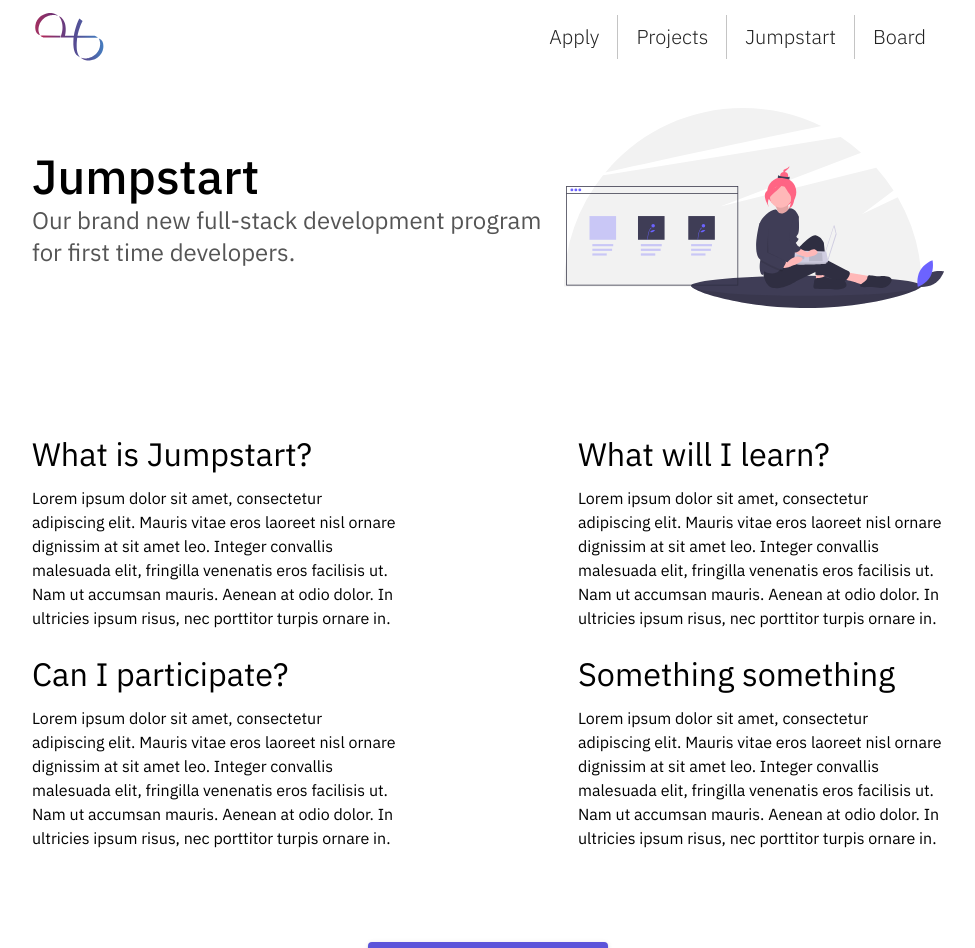
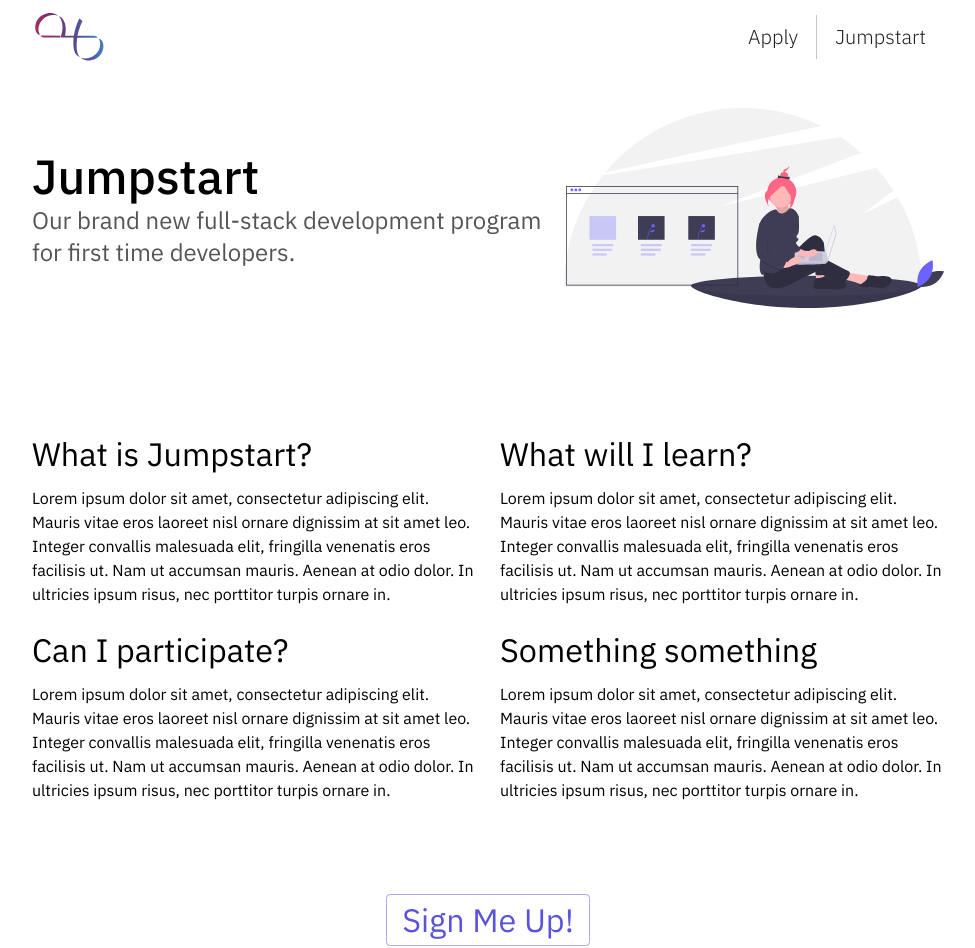
Before and after one commit to Code-4-Community/c4cneu.com, a React (Create React App) app: page /jumpstart in a window 1280 px wide. Shown: the top 948 px of the page, without its empty margins (152-1127 px from the left). Built offline with nearby package versions, Linux system fonts and the light colour scheme.

Commit message:
removing bad links and fixing jumpstart

```diff
--- a/src/components/CTA.tsx
+++ b/src/components/CTA.tsx
@@ -1,5 +1,5 @@
-import React from 'react'
-import { makeStyles } from '@material-ui/core/styles'
+import React from 'react';
+import { makeStyles } from '@material-ui/core/styles';
 import {
   Grid,
   Box,
@@ -7,35 +7,35 @@ import {
   Step,
   StepLabel,
   Button,
-  Typography
-} from '@material-ui/core'
+  Typography,
+} from '@material-ui/core';
 
 const useStyles = makeStyles({
   root: {
-    width: '14em'
+    width: '14em',
   },
   applyButton: {
     textTransform: 'none',
-    fontWeight: 500
+    fontWeight: 500,
   },
   applyButtonBase: {
-    width: '100%'
+    width: '100%',
   },
   stepper: {
     paddingTop: '2.5em',
     paddingRight: '0',
-    maxWidth: '15em'
-  }
-})
+    maxWidth: '15em',
+  },
+});
 
 const CTA: React.FC = () => {
-  const classes = useStyles()
+  const classes = useStyles();
   return (
-    <Grid container justify='center' className={classes.root}>
+    <Grid container justify="center" className={classes.root}>
       <Stepper
         className={classes.stepper}
         activeStep={-1}
-        orientation='vertical'
+        orientation="vertical"
       >
         <Step key={1} active>
           <StepLabel>
@@ -51,20 +51,20 @@ const CTA: React.FC = () => {
 
         <Box paddingLeft={'24px'} paddingTop={'1.5em'} marginBottom={'2em'}>
           <Button
-            variant='contained'
-            color='primary'
-            href='http://c4cneu.com'
-            target='_blank'
+            variant="contained"
+            color="primary"
+            href="http://c4cneu.com"
+            target="_blank"
             className={classes.applyButtonBase}
           >
-            <Typography variant='body1' className={classes.applyButton}>
+            <Typography variant="body1" className={classes.applyButton}>
               Apply!
             </Typography>
           </Button>
         </Box>
       </Stepper>
     </Grid>
-  )
-}
+  );
+};
 
-export default CTA
+export default CTA;
--- a/src/components/Hero.tsx
+++ b/src/components/Hero.tsx
@@ -31,7 +31,7 @@ const Hero: React.FC<HeroProps> = ({ title, subtitle, SvgNode }) => {
   const classes = useStyles();
   return (
     <Grid container className={classes.root}>
-      <Grid md={7} className={classes.verticallyCenter}>
+      <Grid sm={7} className={classes.verticallyCenter}>
         <Typography className={classes.roleTitle} variant="h3">
           {title}
         </Typography>
@@ -39,7 +39,7 @@ const Hero: React.FC<HeroProps> = ({ title, subtitle, SvgNode }) => {
           {subtitle}
         </Typography>
       </Grid>
-      <Grid md={5}>
+      <Grid sm={5}>
         <SvgNode className={classes.illustration} />
       </Grid>
     </Grid>
--- a/src/components/Home.tsx
+++ b/src/components/Home.tsx
@@ -290,12 +290,21 @@ const Home: React.FC = () => {
               </Typography>
             </Button>
 
-            <Button size="large" variant="text" component={Link} to={'/apply'}>
+            <Button
+              size="large"
+              variant="text"
+              component={Link}
+              to={'/jumpstart'}
+            >
+              <Typography variant="h4" className={classes.endAction}>
+                Jumpstart your career
+              </Typography>
+            </Button>
+            {/* <Button size="large" variant="text" component={Link} to={'/apply'}>
               <Typography variant="h4" className={classes.endAction}>
                 Become one of our partners
               </Typography>
-            </Button>
-
+            </Button> */}
             {/*
         <Button size='large' variant='contained' color='primary'>
           <Typography variant='h5' className={classes.endAction}>
--- a/src/components/Jumpstart.tsx
+++ b/src/components/Jumpstart.tsx
@@ -22,9 +22,7 @@ const useStyles = makeStyles({
     justifyContent: 'center',
   },
   button: {
-    width: '30vh',
-    height: '8vh',
-    fontSize: '48px',
+    textTransform: 'none',
   },
   accordionContainer: {
     display: 'flex',
@@ -54,7 +52,7 @@ const Template: React.FC = () => {
         className={classes.section}
         spacing={3}
       >
-        <Grid item md={5}>
+        <Grid item md={6}>
           <Typography variant="h4">What is Jumpstart?</Typography>
           <Typography variant="body1" className={classes.subtext}>
             Lorem ipsum dolor sit amet, consectetur adipiscing elit. Mauris
@@ -64,7 +62,7 @@ const Template: React.FC = () => {
             nec porttitor turpis ornare in.
           </Typography>
         </Grid>
-        <Grid item md={5}>
+        <Grid item md={6}>
           <Typography variant="h4">What will I learn?</Typography>
           <Typography variant="body1" className={classes.subtext}>
             Lorem ipsum dolor sit amet, consectetur adipiscing elit. Mauris
@@ -74,7 +72,7 @@ const Template: React.FC = () => {
             nec porttitor turpis ornare in.
           </Typography>
         </Grid>
-        <Grid item md={5}>
+        <Grid item md={6}>
           <Typography variant="h4">Can I participate?</Typography>
           <Typography variant="body1" className={classes.subtext}>
             Lorem ipsum dolor sit amet, consectetur adipiscing elit. Mauris
@@ -84,7 +82,7 @@ const Template: React.FC = () => {
             nec porttitor turpis ornare in.
           </Typography>
         </Grid>
-        <Grid item md={5}>
+        <Grid item md={6}>
           <Typography variant="h4">Something something</Typography>
           <Typography variant="body1" className={classes.subtext}>
             Lorem ipsum dolor sit amet, consectetur adipiscing elit. Mauris
@@ -97,11 +95,11 @@ const Template: React.FC = () => {
       </Grid>
 
       <Box className={classes.flexSection}>
-        <Button variant="contained" color="primary" className={classes.button}>
-          <Typography variant="h5">Sign Me Up!</Typography>
+        <Button variant="outlined" color="primary" className={classes.button}>
+          <Typography variant="h4">Sign Me Up!</Typography>
         </Button>
       </Box>
-
+      {/*
       <Box className={classes.section}>
         <JumpstartAccordion
           sections={[
@@ -157,7 +155,7 @@ const Template: React.FC = () => {
             },
           ]}
         />
-      </Box>
+      </Box> */}
     </Container>
   );
 };
--- a/src/components/NavBar.tsx
+++ b/src/components/NavBar.tsx
@@ -123,21 +123,21 @@ const NavBar: React.FC = () => {
                     Apply
                   </Typography>
                 </Button>
-                <Button component={Link} to="/projects">
+                {/* <Button component={Link} to="/projects">
                   <Typography variant="h6" className={classes.navlink}>
                     Projects
                   </Typography>
-                </Button>
+                </Button> */}
                 <Button component={Link} to="/jumpstart">
                   <Typography variant="h6" className={classes.navlink}>
                     Jumpstart
                   </Typography>
                 </Button>
-                <Button component={Link} to="/board">
+                {/* <Button component={Link} to="/board">
                   <Typography variant="h6" className={classes.navlink}>
                     Board
                   </Typography>
-                </Button>
+                </Button> */}
               </ButtonGroup>
             </Hidden>
             <Hidden smUp>
@@ -163,9 +163,9 @@ const NavBar: React.FC = () => {
                 <MenuItem onClick={handleClose} component={Link} to="/apply">
                   <Typography variant="body1">Apply</Typography>
                 </MenuItem>
-                <MenuItem onClick={handleClose} component={Link} to="/projects">
+                {/* <MenuItem onClick={handleClose} component={Link} to="/projects">
                   <Typography variant="body1">Projects</Typography>
-                </MenuItem>
+                </MenuItem> */}
                 <MenuItem
                   onClick={handleClose}
                   component={Link}
@@ -173,9 +173,9 @@ const NavBar: React.FC = () => {
                 >
                   <Typography variant="body1">Jumpstart</Typography>
                 </MenuItem>
-                <MenuItem onClick={handleClose} component={Link} to="/board">
+                {/* <MenuItem onClick={handleClose} component={Link} to="/board">
                   <Typography variant="body1">Board</Typography>
-                </MenuItem>
+                </MenuItem> */}
               </Menu>
             </Hidden>
           </div>
```
